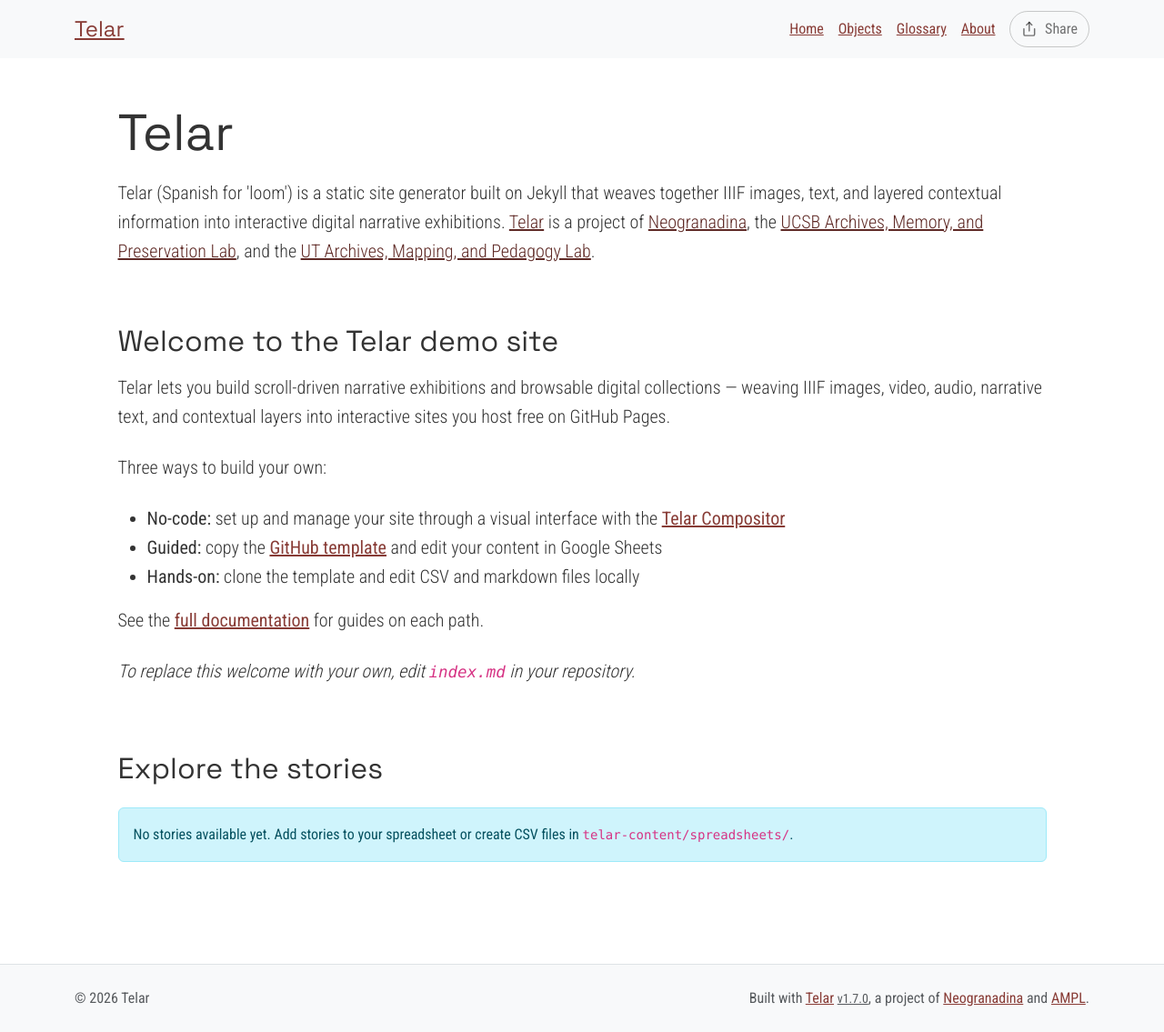
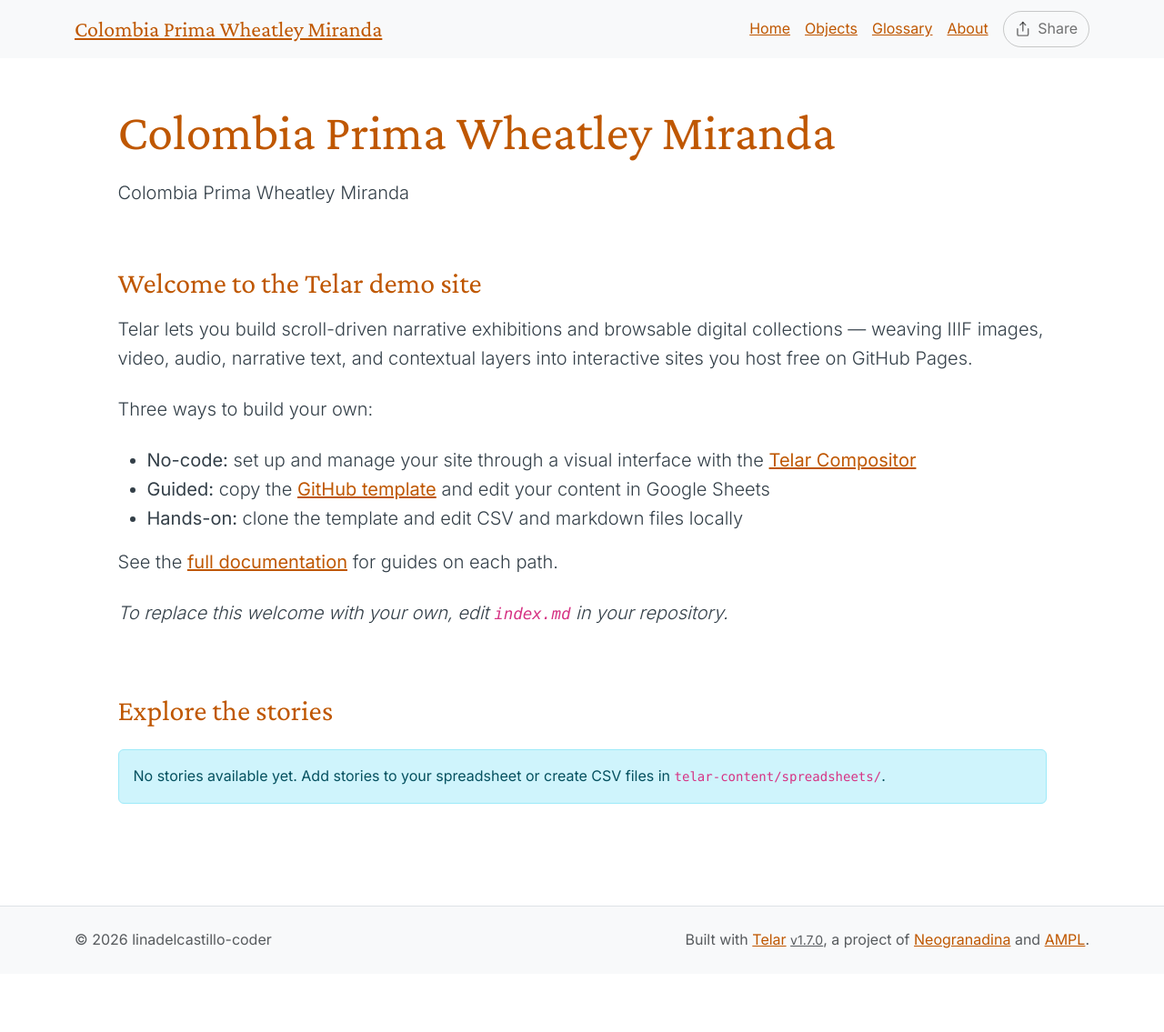
Before and after one commit to linadelcastillo-coder/colombia_prima_wheatley_miranda, a Jekyll site: the page built from index.md, in a window 1280 px wide. Shown: the whole page at 91% size. Built offline with Jekyll 4.4.1, drawn with Linux system fonts in a browser that asks for light colours; after the commit the page ends 1071 px from its top, so only the background shows below that.

Commit message:
Set up site configuration and starter content

```diff
--- a/_config.yml
+++ b/_config.yml
@@ -2,13 +2,13 @@
 # https://telar.org
 
 # Site Settings
-title: "Telar"
-description: "Telar (Spanish for 'loom') is a static site generator built on Jekyll that weaves together IIIF images, text, and layered contextual information into interactive digital narrative exhibitions. <a href='https://github.com/UCSB-AMPLab/telar'>Telar</a> is a project of <a href='https://neogranadina.org'>Neogranadina</a>, the <a href='https://ampl.clair.ucsb.edu/'>UCSB Archives, Memory, and Preservation Lab</a>, and the <a href='https://liberalarts.utexas.edu/history/'>UT Archives, Mapping, and Pedagogy Lab</a>."
-url: "https://ampl.clair.ucsb.edu"
-baseurl: "/telar"
-author: ""
+title: "Colombia Prima Wheatley Miranda"
+description: "Colombia Prima Wheatley Miranda"
+url: "https://linadelcastillo-coder.github.io"
+baseurl: "/colombia_prima_wheatley_miranda"
+author: "linadelcastillo-coder"
 email: ""
-telar_theme: "trama" # Options: trama, paisajes, neogranadina, santa-barbara, austin, or custom
+telar_theme: "austin" # Options: trama, paisajes, neogranadina, santa-barbara, austin, or custom
 logo: ""
 telar_language: "en" # Options: "en" (English), "es" (Español)
 collection_mode: false # Set to true to show objects first with large thumbnails and stories below with small thumbnails (collection-first homepage)
@@ -18,7 +18,7 @@
   show_on_homepage: true # Set to false to hide stories section from homepage (stories still accessible via direct URL)
   show_story_steps: true # Set to false to hide "Step X" overlay in stories
   show_object_credits: true # Set to true to display object credits badge (bottom-left corner, dismissable)
-  include_demo_content: true # Fetch demo stories from content.telar.org. Switch this off to hide demo stories and their content.
+  include_demo_content: false # Fetch demo stories from content.telar.org. Switch this off to hide demo stories and their content.
 
 # Collection Interface Settings
 collection_interface:
@@ -45,7 +45,7 @@
 #    - If using GitHub Pages: GitHub Actions will automatically discover tab GIDs and fetch CSVs
 #    - If running locally: Run `python3 scripts/fetch_google_sheets.py` before building
 google_sheets:
-  enabled: true
+  enabled: false
   published_url: "https://docs.google.com/spreadsheets/d/e/2PACX-1vT9eeRoyQCr1j-1uDaWBm-rgZNXtn9A-mepL0I4dqDTx2-E_6gbVD-8x0DYDVhppiAzrFpd20_9cr3z/pubhtml"
 
 #
--- a/telar-content/spreadsheets/glossary.csv
+++ b/telar-content/spreadsheets/glossary.csv
@@ -2,6 +2,4 @@
 id_término,titulo,definición
 # Make it lower-case and avoid spaces.,# Please provide a title — this is required.,"Panel content: write text here, paste markdown, or the name of an .md file in /components/texts/glossary/ (the .md extension is required)"
 # Escríbelo en minúsculas y sin espacios.,# Incluye un título: este campo es obligatorio.,"Contenido del panel: escribe texto aquí, pega markdown, o indica un archivo archivo .md en /components/texts/glossary/ (la extensión .md es obligatoria)"
-telar,Telar,"Telar (Spanish for 'loom') is a minimal-computing framework that weaves together IIIF images, audio, video, and texts to create layered visual narratives for digital scholarship, public exhibitions, community storytelling, and classroom projects. Learn more at [Telar.org](https://telar.org)
-
-Telar es un marco de computación mínima que entreteje imágenes IIIF, audio, video y textos en narrativas visuales por capas para humanidades digitales, exposiciones públicas, narrativa comunitaria y proyectos en el salón de clase. Aprende más en [Telar.org](https://telar.org)"
+telar,Telar,"Telar (Spanish for 'loom') is a minimal-computing framework that weaves together IIIF images, audio, video, and texts to create layered visual narratives for digital scholarship, public exhibitions, community storytelling, and classroom projects. Learn more at [Telar.org](https://telar.org)"
--- a/telar-content/spreadsheets/plantilla_en_blanco.csv
+++ /dev/null
@@ -1,5 +0,0 @@
-paso,objeto,página,x,y,zoom,inicio_clip,fin_clip,bucle,texto_alt,pregunta,respuesta,boton_capa1,contenido_capa1,boton_capa2,contenido_capa2
-#,id_objeto de la pestaña objetos / objects,para objetos con múltiples páginas,Posición horizontal 0-1 (0.5 = centro),Posición vertical 0-1 (0.5 = centro),1.0 = imagen completa,"Tiempo de inicio para clips de video/audio, ej. ""1:30"" (m:ss) o ""90"" (segundos)",Tiempo de fin para clips de video/audio,sí para repetir el clip (loop),"Describe lo que se ve en esta vista ampliada para lectores de pantalla. Si se deja vacío, se usa la descripción de imagen del objeto.",Encabezado para este paso,Texto breve de 1-2 oraciones,"Texto opcional del botón (predeterminado: ""Saber más"")","Contenido del panel: escribe texto aquí, pega markdown, o indica ruta a archivo .md (ej. tu-historia/archivo.md)","Texto opcional del segundo botón (predeterminado: ""Profundizar más"")","Segundo panel: escribe texto aquí, pega markdown, o indica ruta a archivo .md"
-1,telar-placeholder,,,,,,,,,pregunta,respuesta,,,,
-2,telar-placeholder,,,,,,,,,pregunta,respuesta,,,,
-3,telar-placeholder,,,,,,,,,pregunta,respuesta,,,,
--- a/telar-content/spreadsheets/project.csv
+++ b/telar-content/spreadsheets/project.csv
@@ -3,4 +3,3 @@
 #,# Must match the tab name exactly. Use lowercase letters and hyphens (e.g. allegorical-woman),Story title,Optional subtitle,Optional attribution (supports markdown),"If ""yes"", then users will need the key you set in _config.yml to access this story."
 #,# Debe coincidir con el nombre de la pestaña exactamente. Usa letras minúsculas y guiones (p. ej. mujer-alegorica),Título de la historia,Subtítulo opcional,Atribución opcional (admite markdown),"Si ""sí"", los usuarios deberán utilizar la clave que fijes en _config.yml"
 1,blank_template,replace me with your title,,,FALSE
-2,plantilla_en_blanco,reemplázame con tu título,,,FALSE
```
Also changed, not shown: telar-content/texts/stories/plantilla_en_blanco/ejemplo-panel.md (deleted, +0 -9 lines).
